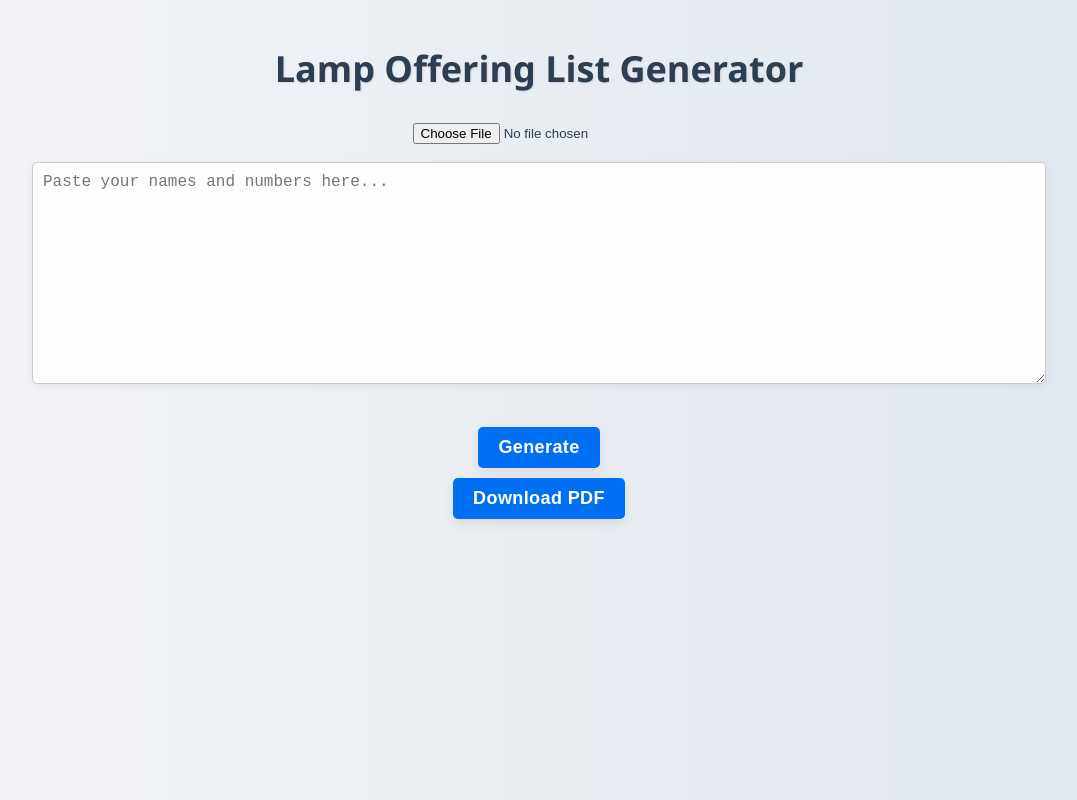
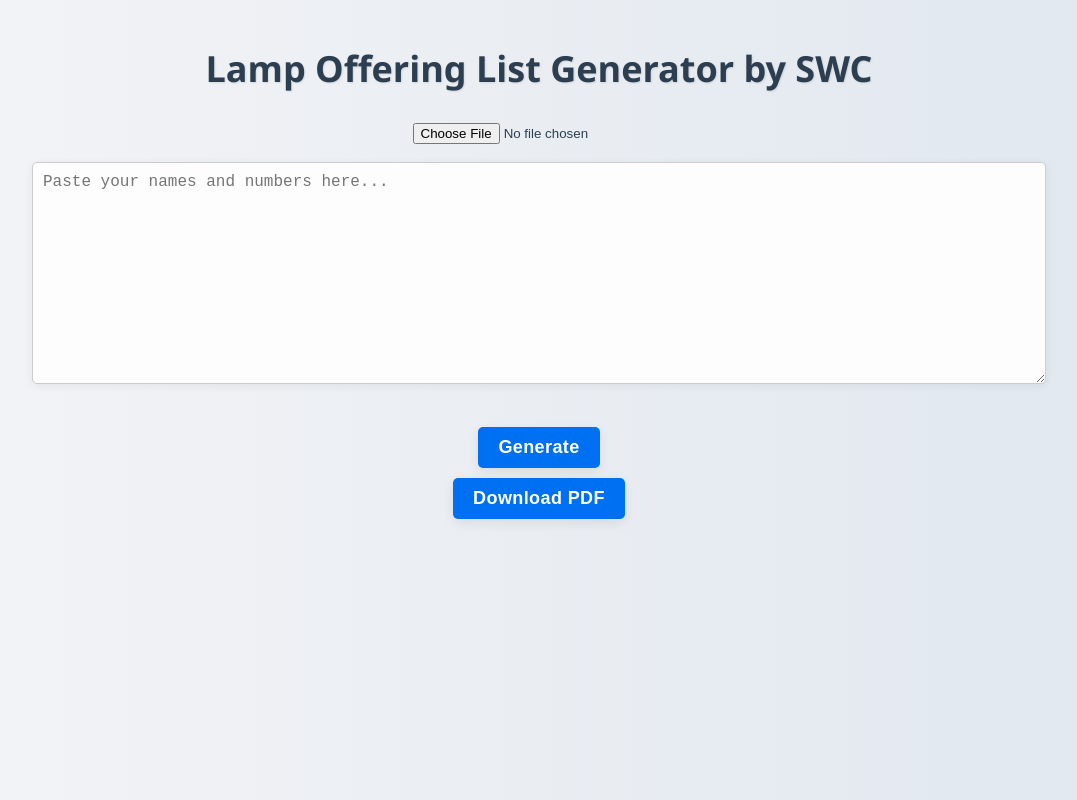
Before and after one commit to swc927/lamp-offering-list, a plain HTML site: page index.html in a window 1280 px wide. Shown: the whole page, without its empty margins (101-1178 px from the left). Drawn offline with nearby package versions, Linux system fonts and the light colour scheme.

Commit message:
Update index.html

```diff
--- a/index.html
+++ b/index.html
@@ -3,7 +3,7 @@
 
 <head>
   <meta charset="UTF-8">
-  <title>Lamp Offering List Generator</title>
+  <title>Lamp Offering List Generator by SWC</title>
   <link rel="stylesheet" href="style.css">
 
   <script src="https://cdnjs.cloudflare.com/ajax/libs/html2canvas/1.4.1/html2canvas.min.js" defer></script>
@@ -16,7 +16,7 @@
 
 <body>
   <header>
-    <h1>Lamp Offering List Generator</h1>
+    <h1>Lamp Offering List Generator by SWC</h1>
   </header>
 
   <input type="file" id="csvInput" accept=".csv"><br>
```
